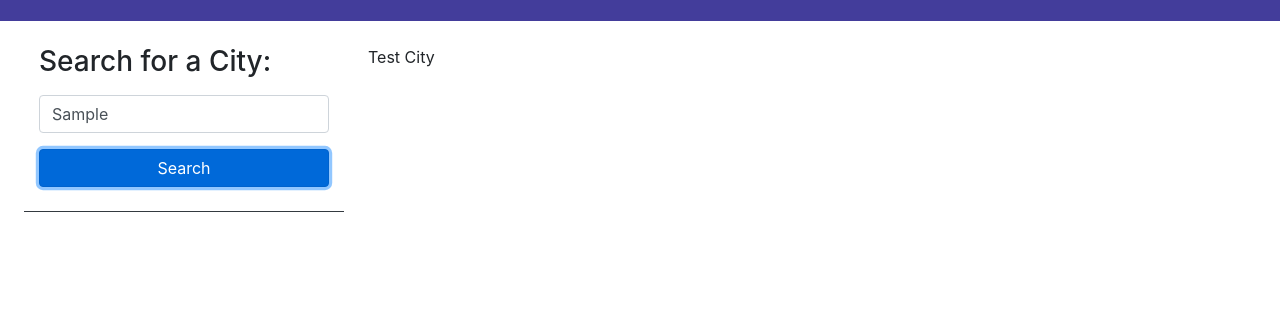
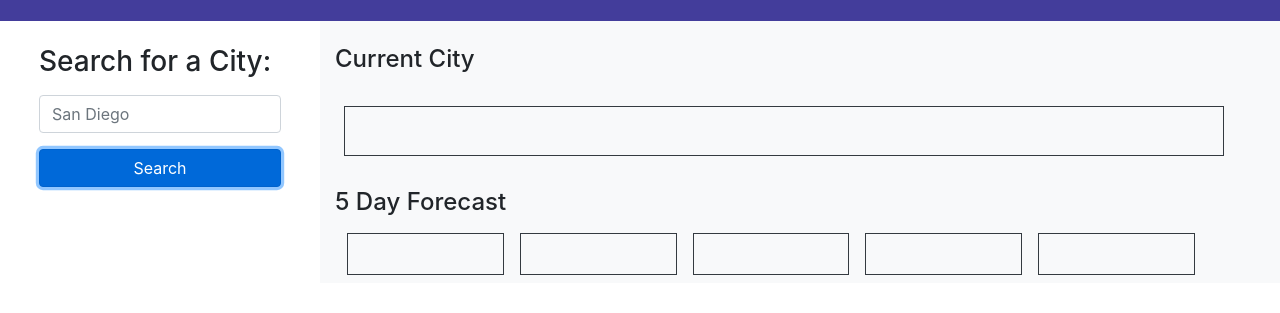
Before and after one commit to fayazl/challenge-6-weather, a plain HTML site: page index.html in a window 1280 px wide. Both pictures are taken after typing "Sample" into the empty fields and a click on the button "Search". Shown: the part 67-380 px from the top of the page. Drawn offline with nearby package versions, Linux system fonts and the light colour scheme; no server answers.

Commit message:
Got the API to work baseed on the user input

```diff
--- a/assets/js/script.js
+++ b/assets/js/script.js
@@ -0,0 +1,46 @@
+var cityForm = document.querySelector("#input-form")
+var cityInput = document.querySelector("#searchbox")
+var cityHistory = document.querySelector("#cityhistory")
+var currentCityEl = document.querySelector("currentcity")
+var forecastEl = document.querySelector("forecast1")
+var appID = 'e8ff1c915669e501ef5ce09733f67d05'
+
+
+
+var submitForm = function(event) {
+
+    event.preventDefault();
+
+    var cityName = cityInput.value.trim();
+
+    if (cityName) {
+        getWeatherData(cityName);
+        cityInput.value = "";
+    } else {
+        alert("Please Enter a City Name")
+    }
+
+}
+
+
+
+var getWeatherData = function(cityName){
+
+    var apiUrl = 'https://api.openweathermap.org/data/2.5/weather?q=' + cityName + '&appid=' + appID;
+
+    // make a get request to url
+    fetch(apiUrl)
+      .then(function(response) {
+        // request was successful
+        if (response.ok) {
+          console.log(response);
+          response.json().then(function(data) {
+          console.log(data);
+          });
+        } else {
+          alert('Error: ' + response.statusText);
+        }
+      });
+};
+
+cityForm.addEventListener("submit", submitForm);
--- a/index.html
+++ b/index.html
@@ -19,28 +19,52 @@
         <main>
             <div class="container-fluid">
                 <div class="row">
+                  <div class="col-3">
+                    <div class="form-group m-4">
+                        <form id="input-form">
+                            <h3><label for="searchbox">Search for a City:</label></h3>
+                            <input type="text" class="form-control" id="searchbox" placeholder="San Diego">
+                            <button class="btn btn-primary mt-3 col-12" type="submit">Search</button>
+                        </form>
+                        <div id="history" class="pt-4 history">
+                        </div>
+                    </div>
+                  </div>
 
-                    <!-- Input form and search bar -->
-                    <div class="col-lg-3 m-4 pb-4 border-bottom border-dark">
-                            <div class="form-group">
-                              <h3><label for="citysearch">Search for a City:</label></h3>
-                              <input type="text" class="form-control" id="citysearch" placeholder="San Diego">
+                  <div class="col-9 bg-light">
+                    <div class="row">
+                        <div class="col-12 mt-4 bg-light">
+                            <h4 class="fw-bolder">Current City</h4>
+                        </div>
+                      </div>
+                      <div class="row">
+                        <div id="currentcity" class="col-11 m-4 bg-light border border-dark">
+                            <div class="card-body p-0 m-2">
+                                <h3 id="city-name" class="fw-bolder"></h3>
+                                <p id="temp" class="fs-5 pt-4"></p>
+                                <p id="wind" class="fs-5"></p>
+                                <p id="humidity" class="fs-5"></p>
+                                <p id="uv-index" class="fs-5"></p>
                             </div>
-                                <button class="btn btn-primary col-lg-12" type="button">Search</button>
-                            </div>
-                            <div>
-                                <ul id="city-results" class="list-group mt-4">Test City</ul>
-                            </div>
-                    </div>
+                        </div>
+                      </div>
+                      <div class="row">
+                        <div class="col-12 mt-2 bg-light">
+                            <h4 class="fw-bolder">5 Day Forecast</h4>
+                        </div>
+                      </div>
+                      <div class="row ml-1">
+                            <div id="forecast1" class="card-body col-2 m-2 bg-light border border-dark"></div>
+                            <div id="forecast2" class="card-body col-2 m-2 bg-light border border-dark"></div>
+                            <div id="forecast3" class="card-body col-2 m-2 bg-light border border-dark"></div>
+                            <div id="forecast4" class="card-body col-2 m-2 bg-light border border-dark"></div>
+                            <div id="forecast5" class="card-body col-2 m-2 bg-light border border-dark"></div>
+                      </div>
+                  </div>
+        </main>
+
+<script src="./assets/js/script.js"></script>
+</body>
 
 
-                    <!-- Search History -->
-                </div>
-            </div>
-
-
-
-        </main>
-
-</body>
 </html>
```
